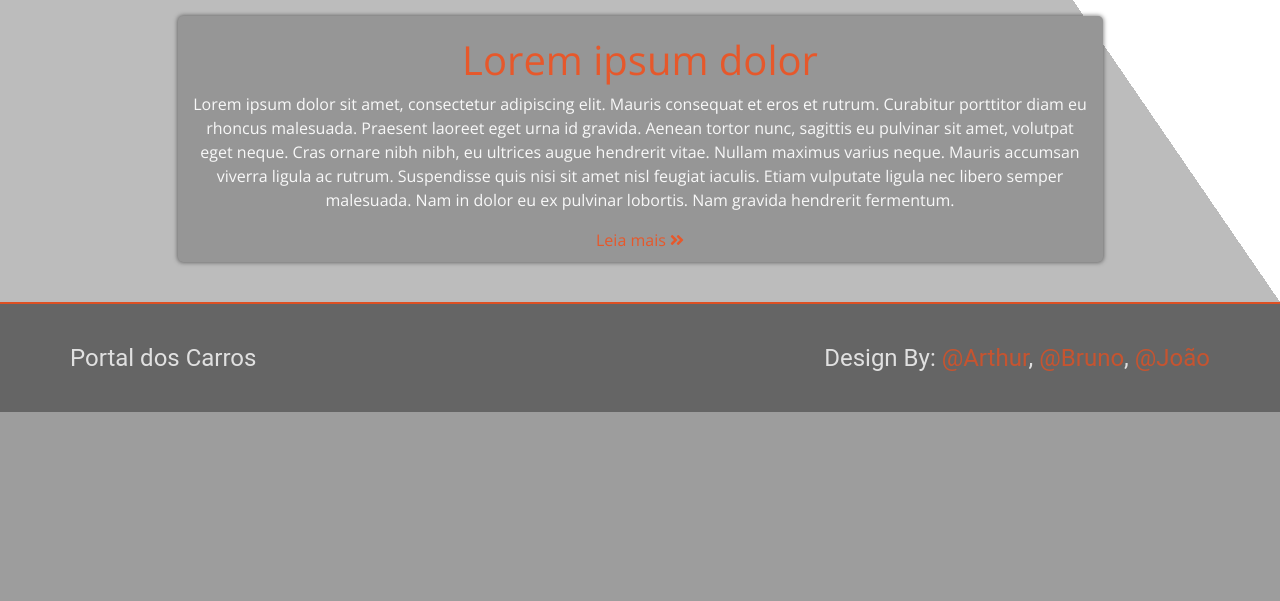
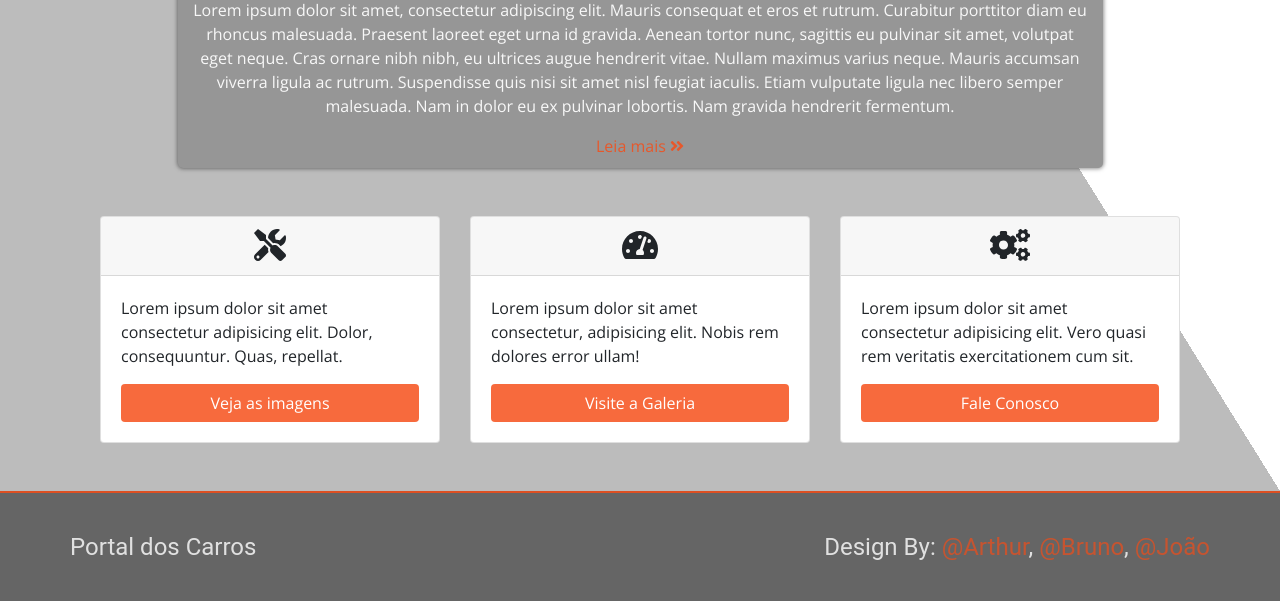
Before and after one commit to arthurdias-trad/Projeto1-Santander-FullStack, a PHP site: page / in a window 1280 px wide. Shown: the part 1564-2165 px from the top of the page. Before the commit the page ends 1976 px from the top, so only its background shows below. Run offline with PHP 8.4, Linux system fonts and the light colour scheme; some libraries are stand-ins or nearby versions.

Commit message:
Adicionar carrosel e cards

```diff
--- a/ArthurDias, BrunoVinícius, JoãoPaulo – PortalDeCarros/css/style.css
+++ b/ArthurDias, BrunoVinícius, JoãoPaulo – PortalDeCarros/css/style.css
@@ -248,7 +248,7 @@ footer {
     justify-content: space-around;
   }
 
-  .active {
+  nav .active {
     border-bottom: 1.5px solid var(--color-laranja);
     color: var(--color-médio) !important;
   }
--- a/ArthurDias, BrunoVinícius, JoãoPaulo – PortalDeCarros/index.html
+++ b/ArthurDias, BrunoVinícius, JoãoPaulo – PortalDeCarros/index.html
@@ -23,7 +23,9 @@
         <nav class="navbar navbar-expand-lg navbar-light navbar-transparent">
           <div class="container">
             <div class="navbar-center">
-              <a class="navbar-brand logo" href="#">Portal dos Carros</a>
+              <a class="navbar-brand logo" href="index.html"
+                >Portal dos Carros</a
+              >
             </div>
             <button
               class="navbar-toggler"
@@ -38,7 +40,7 @@
             </button>
             <div class="collapse navbar-collapse" id="navbarNavAltMarkup">
               <div class="navbar-nav">
-                <a class="nav-item nav-link active" href="#">
+                <a class="nav-item nav-link active" href="index.html">
                   Home <span class="sr-only">(current)</span>
                 </a>
                 <a class="nav-item nav-link" href="#">Mídia</a>
@@ -51,7 +53,7 @@
       <div class="container">
         <main>
           <!-- Carrosel -->
-          <section id="hero-carousel" class="container mt-3 p-0">
+          <section id="hero-carrosel" class="mt-3 p-0">
             <div
               id="carrosel-imagens"
               class="carousel slide"
@@ -184,6 +186,64 @@
               >Leia mais
               <i class="fas fa-angle-double-right" aria-hidden="true"></i
             ></span>
+          </section>
+
+          <!-- Cards -->
+          <section id="info-cards" class="mt-5 mb-5 container">
+            <div class="row">
+              <div class="col-sm-12 col-md-4">
+                <div class="card">
+                  <div class="card-header text-center">
+                    <i class="fas fa-tools fa-2x"></i>
+                  </div>
+                  <div class="card-body">
+                    <p class="card-text">
+                      Lorem ipsum dolor sit amet consectetur adipisicing elit.
+                      Dolor, consequuntur. Quas, repellat.
+                    </p>
+                    <a
+                      href="#hero-carrosel"
+                      class="btn bg-laranja text-white d-block"
+                      >Veja as imagens</a
+                    >
+                  </div>
+                </div>
+              </div>
+              <div class="col-sm-12 col-md-4">
+                <div class="card">
+                  <div class="card-header text-center">
+                    <i class="fas fa-tachometer-alt fa-2x"></i>
+                  </div>
+                  <div class="card-body">
+                    <p class="card-text">
+                      Lorem ipsum dolor sit amet consectetur, adipisicing elit.
+                      Nobis rem dolores error ullam!
+                    </p>
+                    <a href="#" class="btn bg-laranja text-white d-block"
+                      >Visite a Galeria</a
+                    >
+                  </div>
+                </div>
+              </div>
+              <div class="col-sm-12 col-md-4">
+                <div class="card">
+                  <div class="card-header text-center">
+                    <i class="fas fa-cogs fa-2x"></i>
+                  </div>
+                  <div class="card-body">
+                    <p class="card-text">
+                      Lorem ipsum dolor sit amet consectetur adipisicing elit.
+                      Vero quasi rem veritatis exercitationem cum sit.
+                    </p>
+                    <a
+                      href="contato.html"
+                      class="btn bg-laranja text-white d-block"
+                      >Fale Conosco</a
+                    >
+                  </div>
+                </div>
+              </div>
+            </div>
           </section>
         </main>
 
```
Also changed, not shown: ArthurDias, BrunoVinícius, JoãoPaulo – PortalDeCarros/resources/images/carrosel-carro-1.jpg (added), ArthurDias, BrunoVinícius, JoãoPaulo – PortalDeCarros/resources/images/carrosel-carro-2.jpg (added), ArthurDias, BrunoVinícius, JoãoPaulo – PortalDeCarros/resources/images/carrosel-carro-3.jpg (added).
